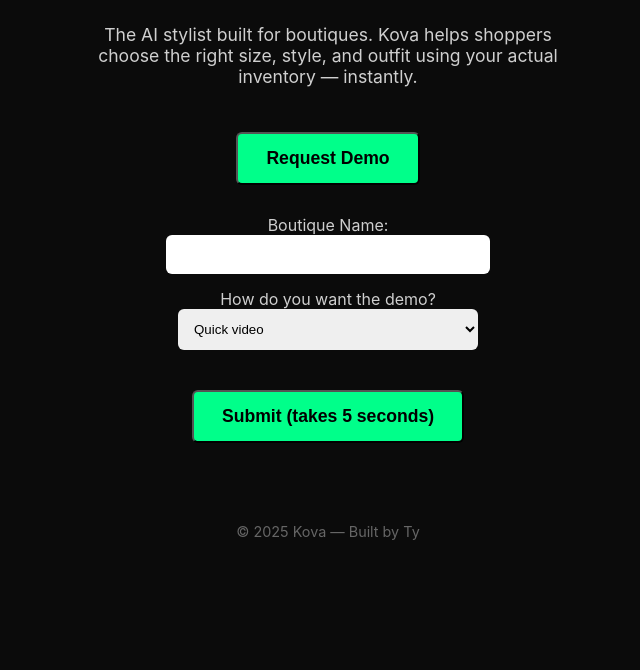
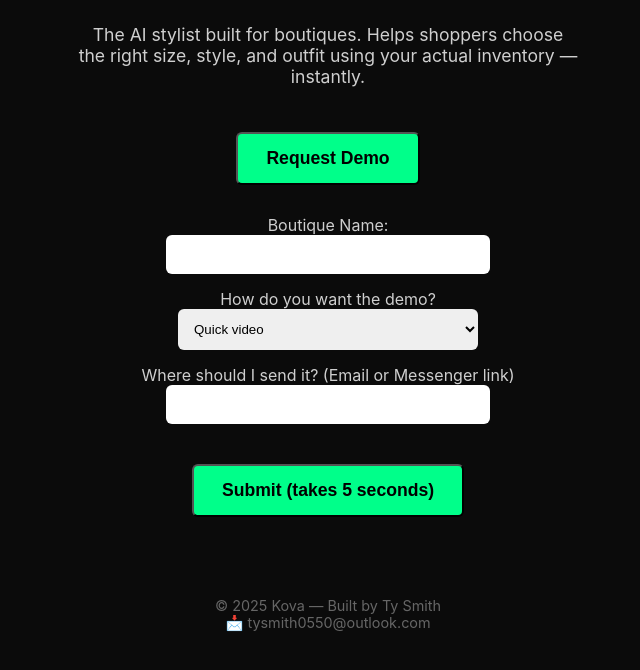
Before and after one commit to tys933204-prog/Kova-site, a plain HTML site: page index.html in a window 1280 px wide. Both pictures are taken after a click on the button "Request Demo". Shown: the part 128-798 px from the top of the page, without its empty margins (312-952 px from the left). Drawn offline with Linux system fonts and the light colour scheme.

Commit message:
Update index.html

```diff
--- a/index.html
+++ b/index.html
@@ -22,7 +22,7 @@
         }
 
         h1 span {
-            color: #00ff8a; /* neon green accent */
+            color: #00ff8a;
         }
 
         p {
@@ -76,7 +76,6 @@
             p { font-size: 1rem; padding: 0 20px; }
         }
     </style>
-
 </head>
 
 <body>
@@ -85,28 +84,35 @@
 
     <p>
         The AI stylist built for boutiques.
-        Kova helps shoppers choose the right size, style, and outfit
+        Helps shoppers choose the right size, style, and outfit
         using your actual inventory — instantly.
     </p>
 
-    <!-- Button that reveals the form -->
     <button class="btn" onclick="document.getElementById('demoForm').style.display='block';">
         Request Demo
     </button>
 
-    <!-- Hidden form -->
     <div id="demoForm" style="display:none; margin-top:30px;">
-        <form action="mailto:YOUR_EMAIL_HERE" method="POST" enctype="text/plain">
+        <form action="https://formsubmit.co/tysmith0550@outlook.com" method="POST">
+
+            <!-- Redirect after submit -->
+            <input type="hidden" name="_next" value="https://yourusername.github.io/Kova-site/thankyou.html">
+
+            <!-- Anti-spam -->
+            <input type="hidden" name="_captcha" value="false">
 
             <label>Boutique Name:</label><br>
             <input type="text" name="Boutique Name" required><br>
 
             <label>How do you want the demo?</label><br>
-            <select name="Demo Type">
+            <select name="Demo Type" required>
                 <option>Quick video</option>
                 <option>Live walkthrough</option>
                 <option>Not sure yet</option>
             </select><br>
+
+            <label>Where should I send it? (Email or Messenger link)</label><br>
+            <input type="text" name="Contact Method" required><br>
 
             <button type="submit" class="btn">
                 Submit (takes 5 seconds)
@@ -115,7 +121,9 @@
     </div>
 
     <footer>
-        © 2025 Kova — Built by Ty
+        © 2025 Kova — Built by Ty Smith
+        <br>
+        📩 tysmith0550@outlook.com
     </footer>
 
 </body>
```
